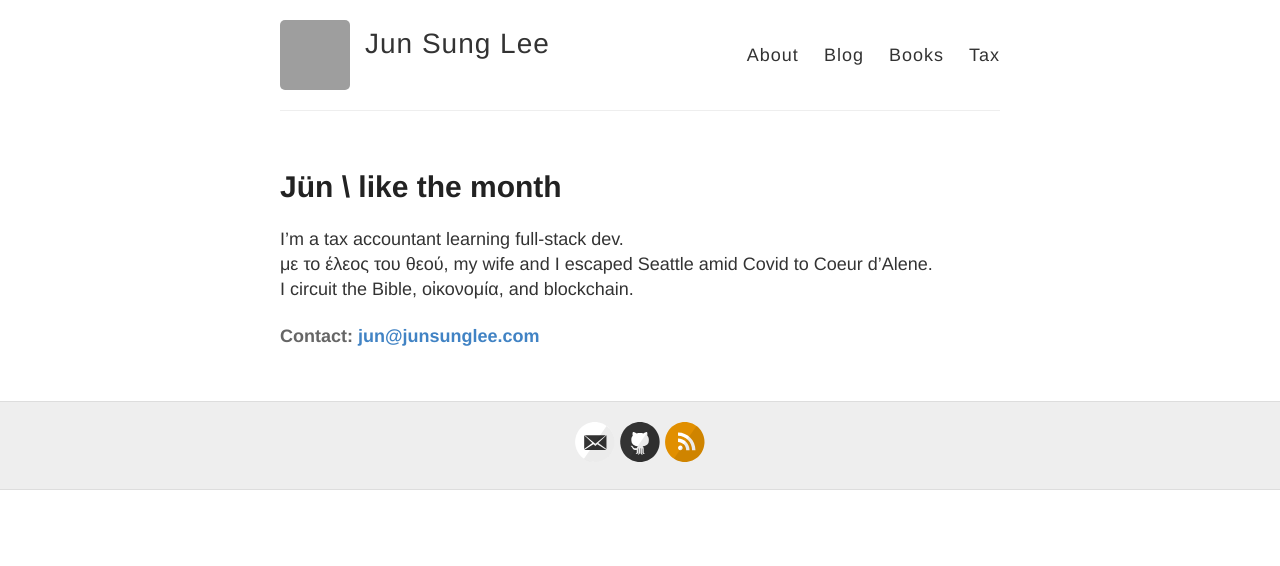
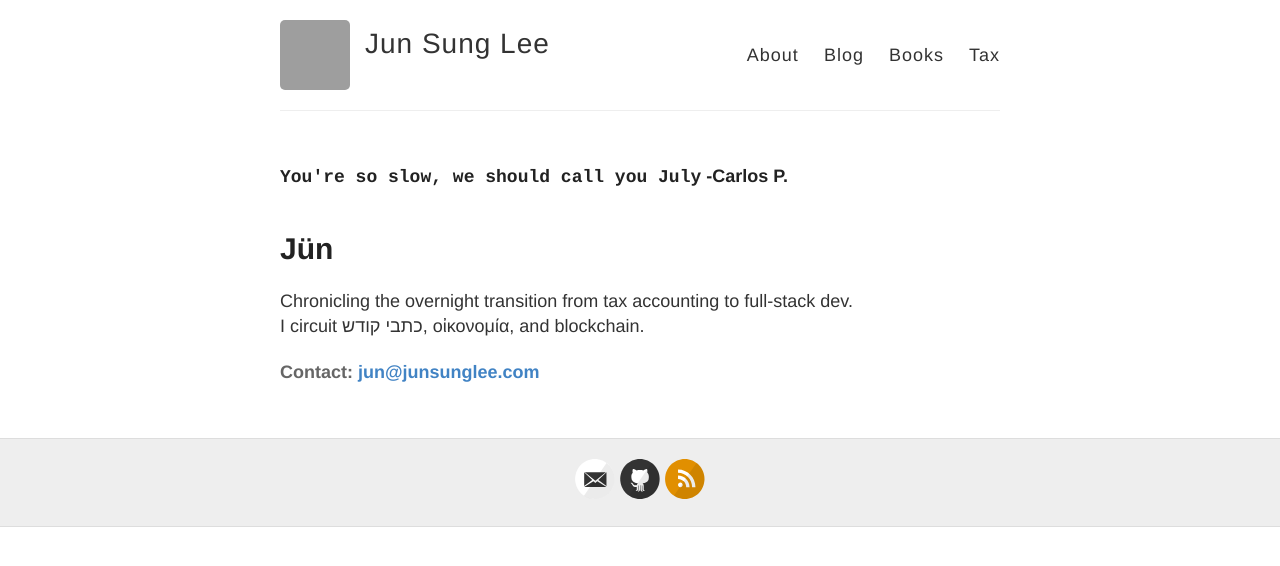
Before and after one commit to poastmil/junsunglee.com, a Jekyll site: the page built from about.md, in a window 1280 px wide. Shown: the top 566 px of the page. Built offline with Jekyll 4.4.1, drawn with Linux system fonts in a browser that asks for light colours; grey boxes are pictures that could not be loaded.

Commit message:
Updated pages

```diff
--- a/about.md
+++ b/about.md
@@ -4,10 +4,11 @@ title: About
 permalink: /about/
 ---
 
-# Jün \ like the month
+###### `You're so slow, we should call you July` -Carlos P.
 
-I'm a tax accountant learning full-stack dev.
-με το έλεος του θεού, my wife and I escaped Seattle amid Covid to Coeur d'Alene.
-I circuit the Bible, οἰκονομία, and blockchain.
+# Jün
+
+Chronicling the overnight transition from tax accounting to full-stack dev.
+I circuit כתבי קודש, οἰκονομία, and blockchain.
 
 #### Contact: <jun@junsunglee.com>
```
Also changed, not shown: tax.md (+6 -8 lines).
